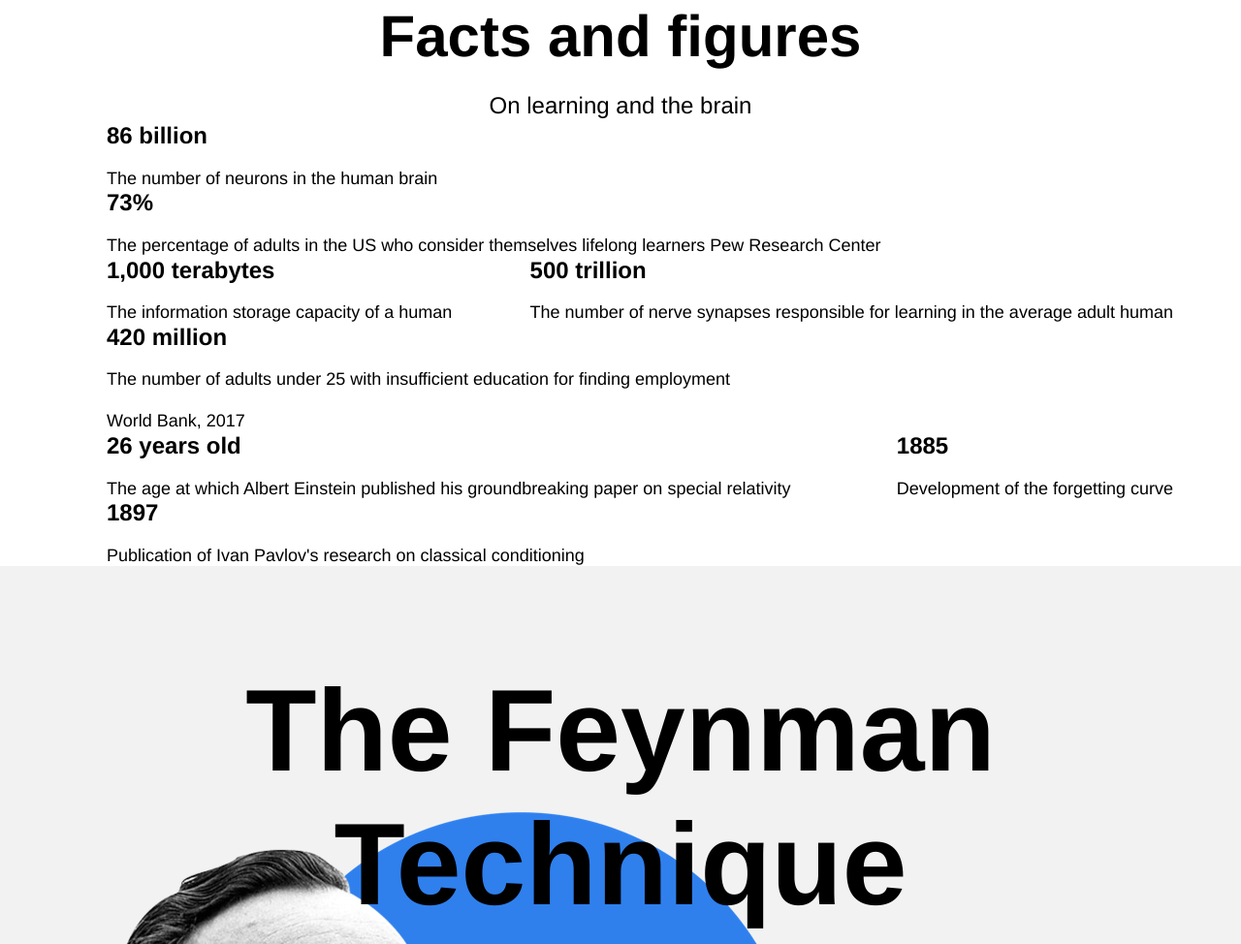
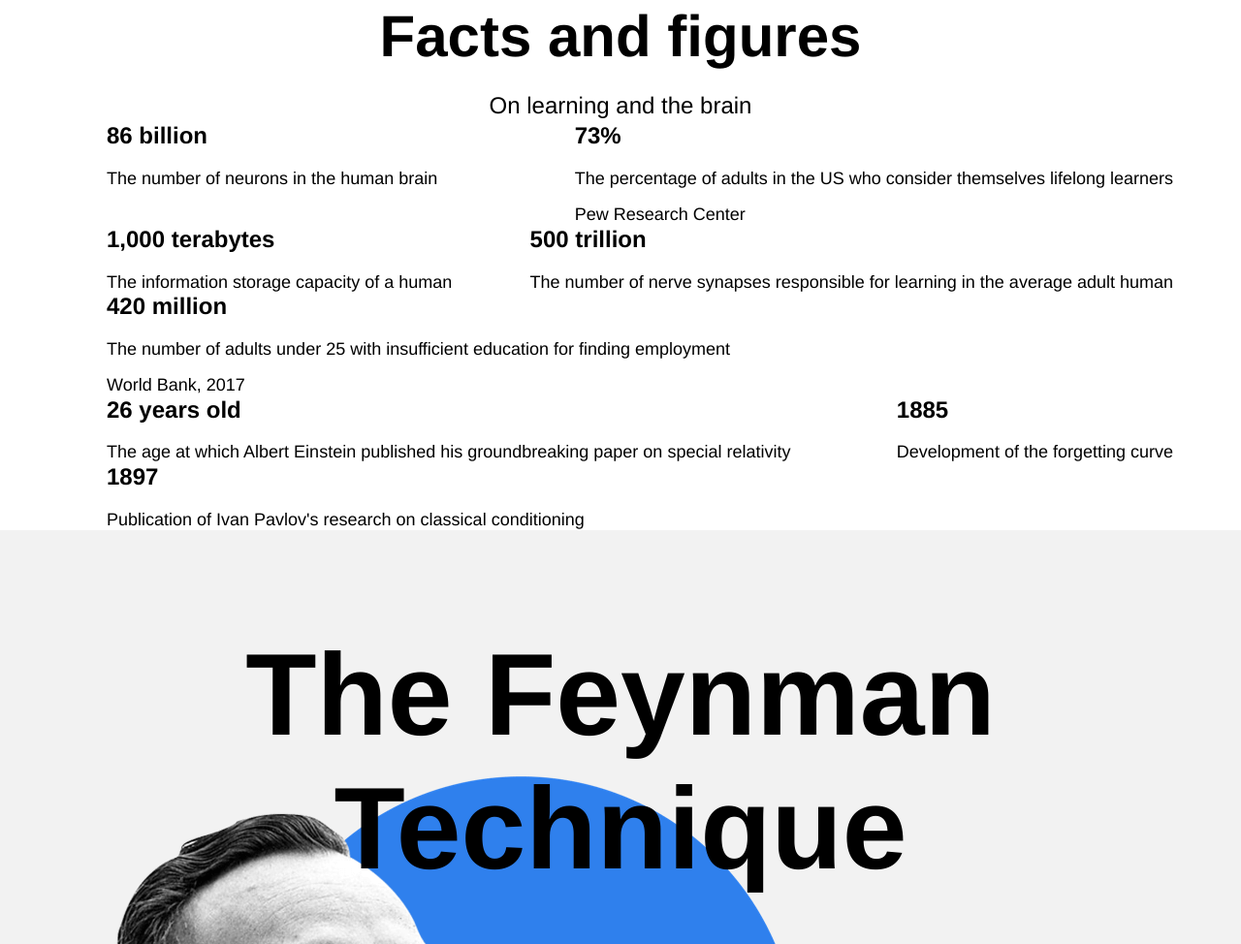
Before and after one commit to NuriyaAkh/Learning-how-to-learn, a plain HTML site: page index.html in a window 1280 px wide. Shown: the part 997-1971 px from the top of the page at 97% size. Drawn offline with Linux system fonts and the light colour scheme.

Commit message:
Add files via upload
removed all <br>tag,added <p> tag in lines 57 ,70

```diff
--- a/index.html
+++ b/index.html
@@ -54,8 +54,9 @@
             </li>
             <li class="table__cell">
               <h3 class="table__heading">73%</h3>
-              <p class="table__text">The percentage of adults in the US who consider themselves lifelong learners
-                Pew Research Center</p>
+              <p class="table__text">The percentage of adults in the US who consider themselves lifelong learners</p>
+              <p></p>
+                <p class="table__text">Pew Research Center</p>
              </li>
             <li class="table__cell">
               <h3 class="table__heading">1,000 terabytes</h3>
@@ -67,7 +68,9 @@
               </li>
             <li class="table__cell">
                 <h3 class="table__heading">420 million</h3>
-                <p class="table__text">The number of adults under 25 with insufficient education for finding employment <br/><br/>World Bank, 2017</p>
+                <p class="table__text">The number of adults under 25 with insufficient education for finding employment</p>
+                <p></p>
+                <p class="table__text">World Bank, 2017</p>
                 </li>
             <li class="table__cell">
                 <h3 class="table__heading">26 years old</h3>
```
